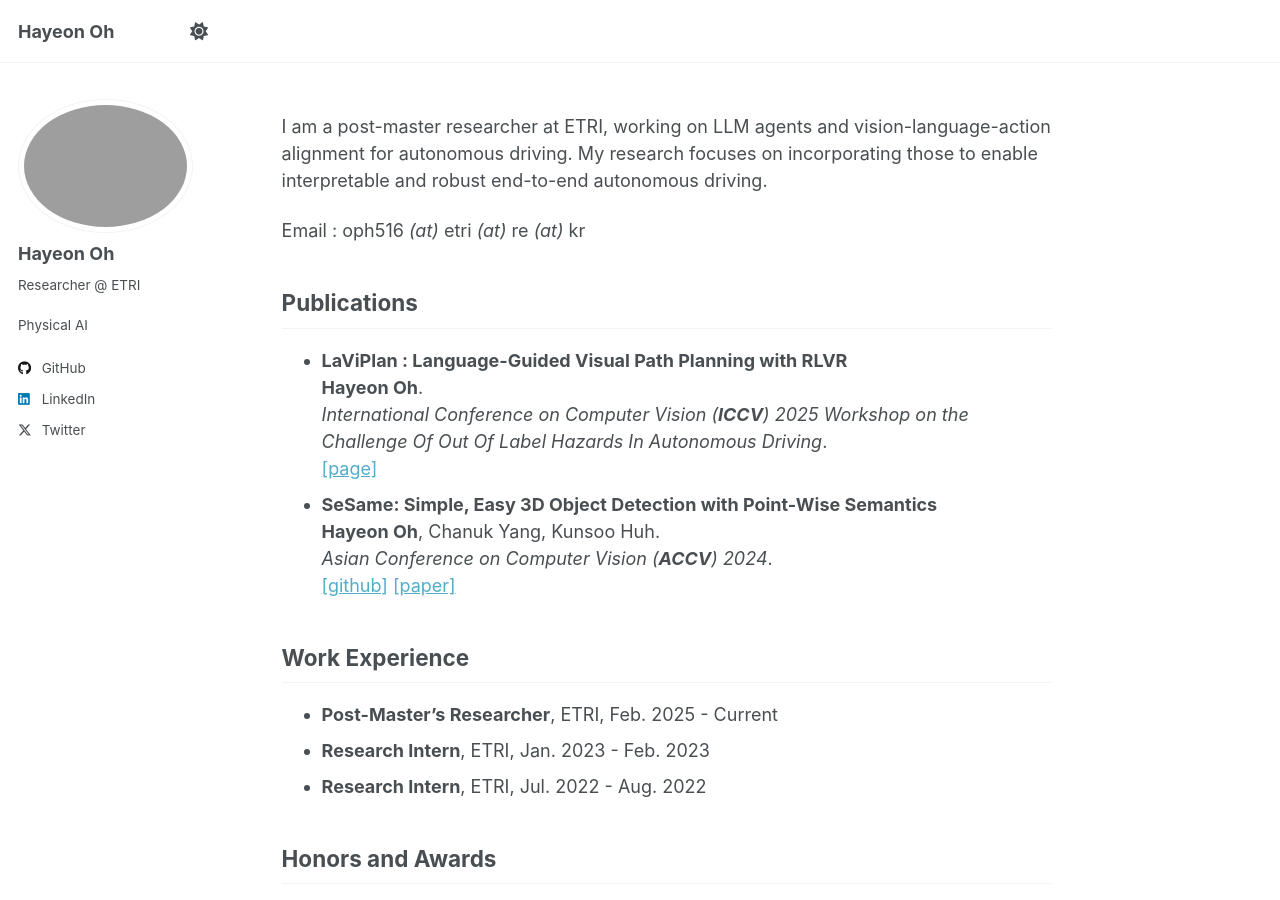
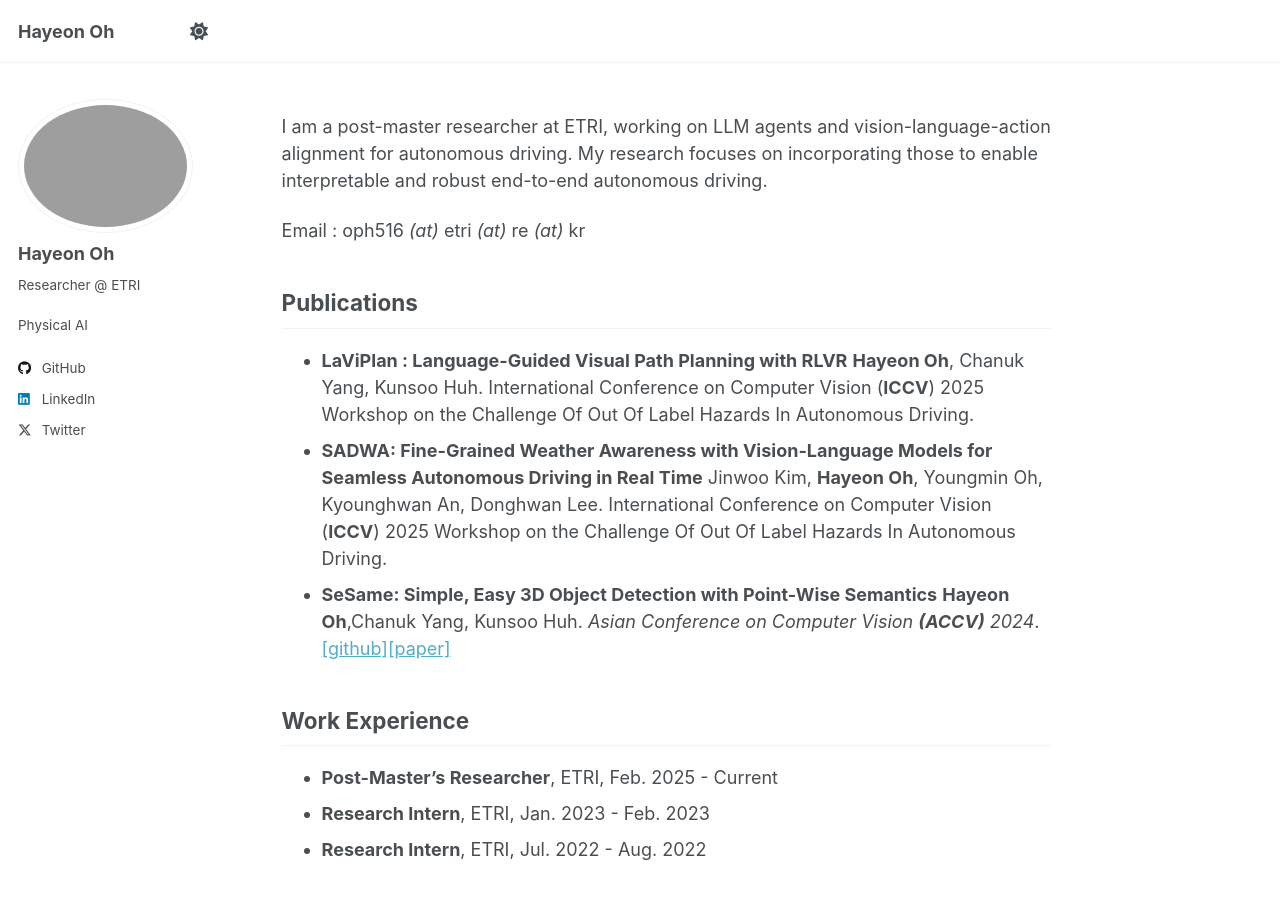
Before and after one commit to OPhD-hahao/OPhD-hahao.github.io, a Jekyll site: the page built from _pages/about.md, in a window 1280 px wide and 900 px high. Built offline with Jekyll 4.4.1, drawn with Linux system fonts in a browser that asks for light colours; a script that is not in the unit is left out.

Commit message:
Add publication

```diff
--- a/_pages/about.md
+++ b/_pages/about.md
@@ -14,13 +14,15 @@ Email : oph516 *(at)* etri *(at)* re *(at)* kr
 ## Publications
 
 - **LaViPlan : Language-Guided Visual Path Planning with RLVR**
-  **Hayeon Oh**.
-  *International Conference on Computer Vision (**ICCV**) 2025 Workshop on the Challenge Of Out Of Label Hazards In Autonomous Driving*.
-  [[page]](TBA)
+  **Hayeon Oh**, Chanuk Yang, Kunsoo Huh.
+  International Conference on Computer Vision (**ICCV**) 2025 Workshop on the Challenge Of Out Of Label Hazards In Autonomous Driving.
+- **SADWA: Fine-Grained Weather Awareness with Vision-Language Models for Seamless Autonomous Driving in Real Time**
+  Jinwoo Kim, **Hayeon Oh**, Youngmin Oh, Kyounghwan An, Donghwan Lee.
+  International Conference on Computer Vision (**ICCV**) 2025 Workshop on the Challenge Of Out Of Label Hazards In Autonomous Driving.
 - **SeSame: Simple, Easy 3D Object Detection with Point-Wise Semantics**
-  **Hayeon Oh**, Chanuk Yang, Kunsoo Huh.
-  *Asian Conference on Computer Vision (**ACCV**) 2024*.
-  [[github]](https://github.com/OPhD-hahao/SeSame) [[paper]](https://openaccess.thecvf.com/content/ACCV2024/html/O_SeSame_Simple_Easy_3D_Object_Detection_with_Point-Wise_Semantics_ACCV_2024_paper.html)
+  **Hayeon Oh**,Chanuk Yang, Kunsoo Huh.
+  *Asian Conference on Computer Vision **(****ACCV****)** 2024*.
+  [[github]](https://github.com/OPhD-hahao/SeSame)[[paper]](https://openaccess.thecvf.com/content/ACCV2024/html/O_SeSame_Simple_Easy_3D_Object_Detection_with_Point-Wise_Semantics_ACCV_2024_paper.html)
 
 ## Work Experience
 
@@ -37,4 +39,5 @@ Email : oph516 *(at)* etri *(at)* re *(at)* kr
 
 - Mar.2023 - Feb.2025 : Hanyang University (Seoul), M.S in Automotive Engineering advised by [Prof. Kunsoo Huh](https://archi.hanyang.ac.kr/src/lab_mmc.php).
 - Mar. 2019 - Feb. 2023 : Hanyang University (Ansan), B.S in Electrical Engineering. (Cum Laude)
+
 <!-- Trigger rebuild -->
```
